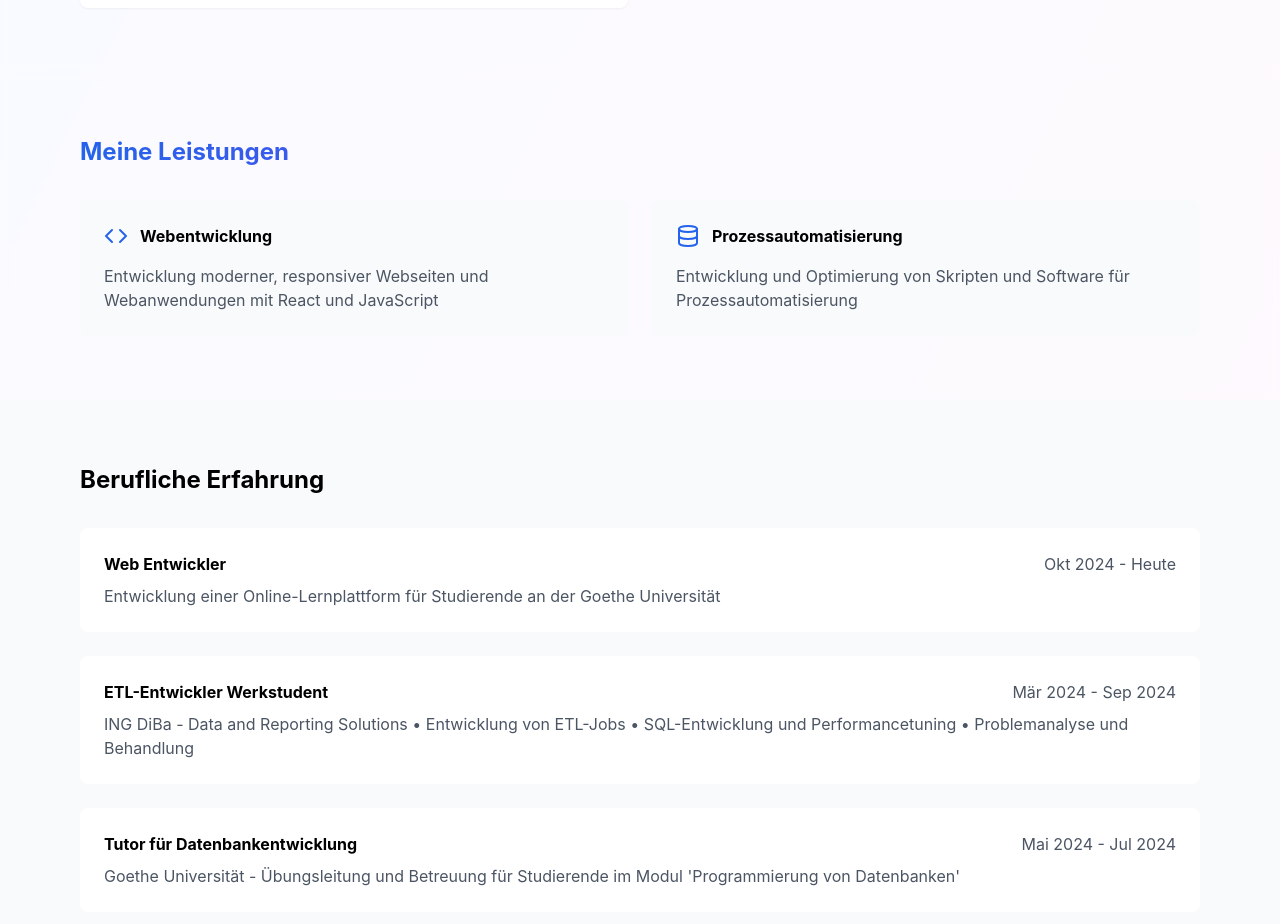
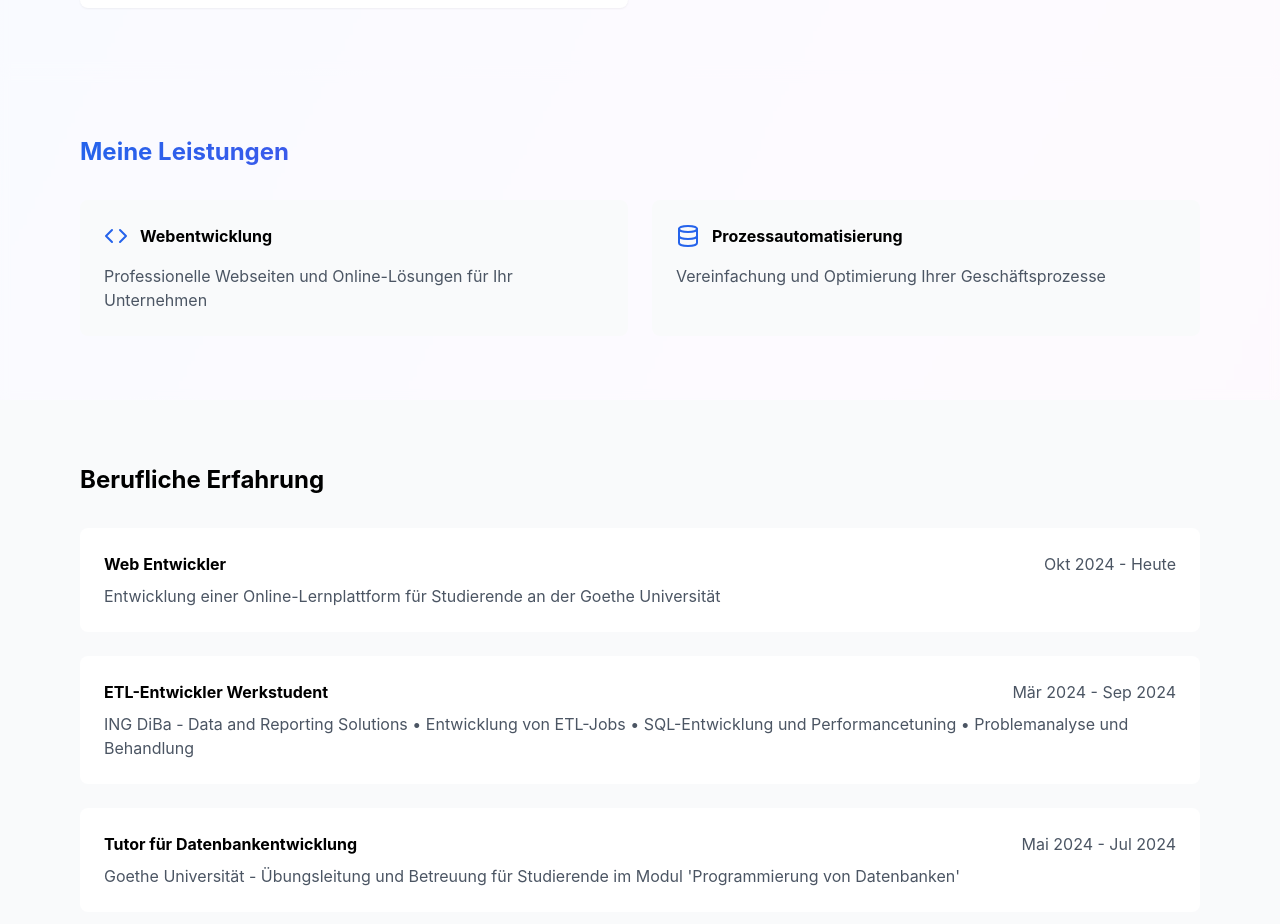
Before and after one commit to Ranelkin/portfolio-website, a React (Create React App) app: page / in a window 1280 px wide. Shown: the part 840-1764 px from the top of the page. Built offline with nearby package versions, Linux system fonts and the light colour scheme.

Commit message:
Added dropdown component to the Services, refactored and created a ServiceSection component which contains all services

```diff
--- a/src/App.js
+++ b/src/App.js
@@ -1,14 +1,13 @@
 import React from 'react';
-import { Mail, Code, Database} from 'lucide-react';
+import { Mail } from 'lucide-react';
 import SkillsSection from './components/SkillsSection';
 import CopyToClipboard from './components/CopyToClipboard';
 import Project from './components/Project';
 import { siGithub, siLinkedin} from 'simple-icons';
-import Service from './components/Service';
+import ServiceSection from './components/ServiceSection';
 import WorkExperience from './components/WorkExperience';
 import DarkModeToggle from './components/DarkModeToggle';
 import { Helmet } from 'react-helmet';
-
 
 
 const App = () => {
@@ -87,13 +86,7 @@ const App = () => {
         </section>
 
         <section id="Leistungen" className="py-16 bg-white/50 dark:bg-gray-900/50 backdrop-blur-sm">
-          <div className="max-w-6xl mx-auto px-4">
-            <h3 className="text-2xl font-bold mb-8 bg-gradient-to-r from-blue-600 to-purple-600 text-transparent bg-clip-text">Meine Leistungen</h3>
-            <div className="grid grid-cols-1 md:grid-cols-2 gap-6">
-              <Service title="Webentwicklung" description="Entwicklung moderner, responsiver Webseiten und Webanwendungen mit React und JavaScript" icon={<Code className="w-6 h-6 text-blue-600"/>}/>
-              <Service title="Prozessautomatisierung" description="Entwicklung und Optimierung von Skripten und Software für Prozessautomatisierung" icon={<Database className="w-6 h-6 text-blue-600"/>}/>
-            </div>
-          </div>
+          <ServiceSection />
         </section>
 
         <section id="Erfahrung" className="py-16 bg-gray-50 dark:bg-gray-900/50 backdrop-blur-sm">
--- a/src/components/Service.js
+++ /dev/null
@@ -1,15 +0,0 @@
-import React from "react";
-
-const Service = ({title, description, icon}) => {
-    return (
-        <div className="bg-gray-50 p-6 rounded-lg hover:shadow-md transition-all duration-300 hover:-translate-y-1">
-                <div className="flex items-center gap-3 mb-4">
-                  {icon}
-                  <h4 className="font-bold">{title}</h4>
-                </div>
-                <p className="text-gray-600">{description}</p>
-        </div>
-    )
-}
-
-export default Service;
--- /dev/null
+++ b/src/components/ServiceSection.js
@@ -0,0 +1,130 @@
+import React, { useState } from 'react';
+import { Code, Database, ChevronDown } from 'lucide-react';
+
+
+const webDevServices = [
+    {
+        title: "Statische Webseiten",
+        description: "Erstellung ansprechender und benutzerfreundlicher Webseiten, die auf allen Geräten optimal funktionieren.",
+        technologies: ["Responsive Design", "Benutzerfreundlich", "Modern", "Schnell", "Sicher"]
+    },
+    {
+        title: "Web Anwendungen",
+        description: "Entwicklung interaktiver Lösungen für komplexere Geschäftsanforderungen, wie Buchungssysteme oder Kundenportale.",
+        technologies: ["Interaktiv", "Maßgeschneidert", "Skalierbar", "Wartungsfreundlich"]
+    },
+    {
+        title: "Webseitenpflege",
+        description: "Regelmäßige Wartung, Updates und Optimierung bestehender Webseiten für maximale Leistung und Sicherheit.",
+        technologies: ["Wartung", "Aktualisierung", "Optimierung", "Support"]
+    }
+];
+
+const automationServices = [
+    {
+        title: "Prozessoptimierung",
+        description: "Automatisierung wiederkehrender Arbeitsabläufe zur Zeitersparnis und Fehlervermeidung.",
+        technologies: ["Zeit sparen", "Fehler reduzieren", "Effizienz steigern", "Kosten senken"]
+    },
+    {
+        title: "Datenverarbeitung",
+        description: "Effiziente Verwaltung und Analyse Ihrer Geschäftsdaten für bessere Entscheidungen.",
+        technologies: ["Datenanalyse", "Berichtserstellung", "Visualisierung", "Planung"]
+    },
+    {
+        title: "System-Integration",
+        description: "Verbindung verschiedener Systeme für einen nahtlosen Arbeitsablauf.",
+        technologies: ["Systemverknüpfung", "Datenaustausch", "Workflow", "Automatisierung"]
+    }
+];
+
+// Rest of the component remains the same with the ServiceCard and ServiceDetail structure
+const ServiceSection = () => {
+    const [activeService, setActiveService] = useState(null);
+
+    const ServiceDetail = ({ type }) => {
+        const services = type === 'web' ? webDevServices : automationServices;
+        const title = type === 'web' ? 'Webentwicklung' : 'Prozessautomatisierung';
+        const Icon = type === 'web' ? Code : Database;
+
+        return (
+            <div className="overflow-hidden">
+                <div className="transform transition-all duration-500 ease-in-out origin-top">
+                    <div className="mt-8">
+                        <div className="flex items-center gap-4 mb-8">
+                            <Icon className="w-8 h-8 text-blue-600"/>
+                            <h1 className="text-3xl font-bold bg-gradient-to-r from-blue-600 to-purple-600 text-transparent bg-clip-text">
+                                {title}
+                            </h1>
+                        </div>
+
+                        <div className="grid gap-8 md:grid-cols-2 lg:grid-cols-3">
+                            {services.map((service, index) => (
+                                <div key={index} className="bg-white dark:bg-gray-800 p-6 rounded-lg shadow-sm hover:shadow-md transition-all">
+                                    <h3 className="font-bold text-xl mb-4 dark:text-white">{service.title}</h3>
+                                    <p className="text-gray-600 dark:text-gray-300 mb-4">{service.description}</p>
+                                    <div className="flex flex-wrap gap-2">
+                                        {service.technologies.map((tech, i) => (
+                                            <span key={i} className="px-3 py-1 bg-blue-100 dark:bg-blue-900 text-blue-600 dark:text-blue-200 rounded-full text-sm">
+                                                {tech}
+                                            </span>
+                                        ))}
+                                    </div>
+                                </div>
+                            ))}
+                        </div>
+                    </div>
+                </div>
+            </div>
+        );
+    };
+
+    const ServiceCard = ({ type, title, description, icon: Icon }) => (
+        <div
+            onClick={() => setActiveService(activeService === type ? null : type)}
+            className="bg-gray-50 dark:bg-gray-800 p-6 rounded-lg hover:shadow-md transition-all duration-300 hover:-translate-y-1 cursor-pointer relative group"
+        >
+            <div className="flex items-center gap-3 mb-4">
+                <Icon className="w-6 h-6 text-blue-600"/>
+                <h4 className="font-bold dark:text-white">
+                    {type === 'web' ? 'Webentwicklung' : 'Prozessautomatisierung'}
+                </h4>
+                <ChevronDown
+                    className={`w-5 h-5 ml-auto transition-transform duration-300 text-blue-600
+                        ${activeService === type ? 'rotate-180' : 'rotate-0'}
+                        opacity-0 group-hover:opacity-100
+                    `}
+                />
+            </div>
+            <p className="text-gray-600 dark:text-gray-300">
+                {type === 'web'
+                    ? 'Professionelle Webseiten und Online-Lösungen für Ihr Unternehmen'
+                    : 'Vereinfachung und Optimierung Ihrer Geschäftsprozesse'}
+            </p>
+        </div>
+    );
+
+    return (
+        <div className="max-w-6xl mx-auto px-4">
+            <h3 className="text-2xl font-bold mb-8 bg-gradient-to-r from-blue-600 to-purple-600 text-transparent bg-clip-text">
+                Meine Leistungen
+            </h3>
+            <div className="grid grid-cols-1 md:grid-cols-2 gap-6">
+                <ServiceCard
+                    type="web"
+                    title="Digitale Präsenz"
+                    icon={Code}
+                />
+                <ServiceCard
+                    type="automation"
+                    title="Digitale Effizienz"
+                    icon={Database}
+                />
+            </div>
+
+            {activeService && <ServiceDetail type={activeService} />}
+        </div>
+    );
+};
+
+export default ServiceSection;
```
Also changed, not shown: src/App.css (+0 -9 lines).
